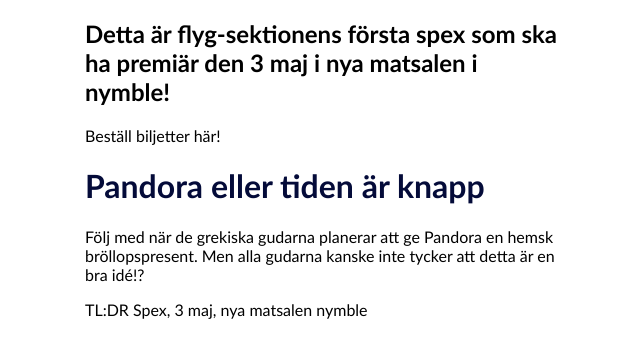
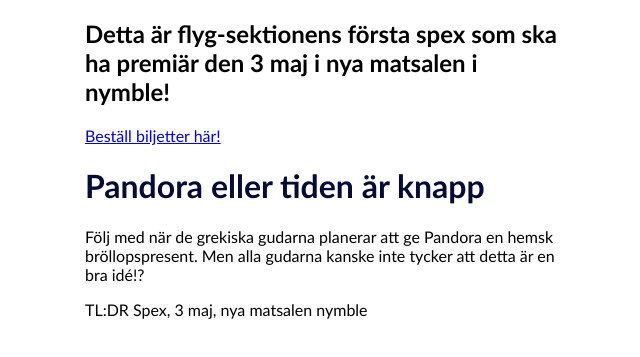
Before and after one commit to paerodin/website, a plain HTML site: page index.html in a window 1280 px wide. Shown: the part 383-740 px from the top of the page, without its empty margins (315-955 px from the left). Drawn offline with Linux system fonts and the light colour scheme.

Commit message:
Update index.html
added equality sign to link

```diff
--- a/index.html
+++ b/index.html
@@ -14,7 +14,7 @@
             nya matsalen i nymble!
         </h2>
 
-        <p>  <a href"https://docs.google.com/forms/d/1BzTCj-xoe5zmNULOBMDPB538BKEkaAztbTa98YwZnz0/viewform">Beställ biljetter här! </a></p>
+        <p>  <a href="https://docs.google.com/forms/d/1BzTCj-xoe5zmNULOBMDPB538BKEkaAztbTa98YwZnz0/viewform">Beställ biljetter här! </a></p>
 
         <h1>Pandora eller tiden är knapp</h1>
 
```
